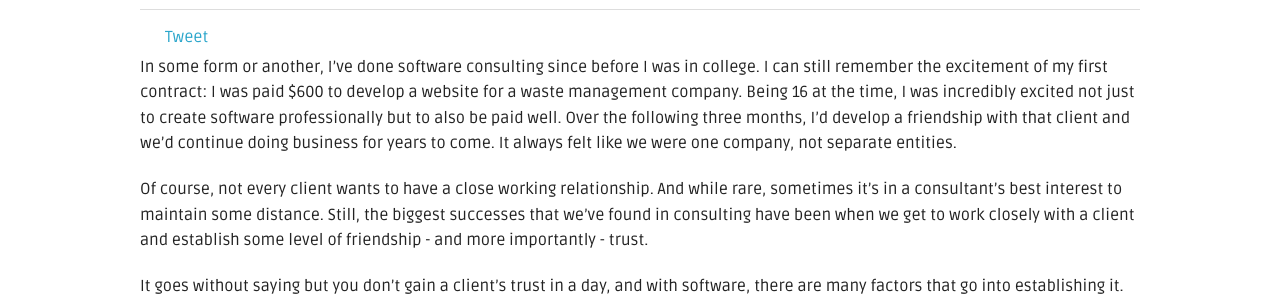
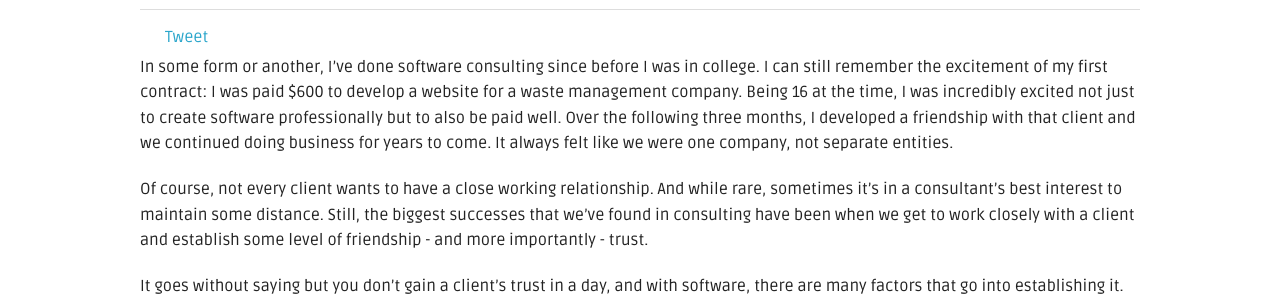
Before and after one commit to Edentech/Edentech.github.io, a Jekyll site: the page built from _posts/2013-11-20-building-client-trust-five-ws.markdown, in a window 1280 px wide. Shown: the part 192-492 px from the top of the page. Built offline with Jekyll 4.4.1, drawn with Linux system fonts in a browser that asks for light colours; Markdown is read by kramdown in place of the engine named in the settings; comment, search, counter and statistics services are not loaded.

Commit message:
Building client trust

```diff
--- a/_layouts/post.html
+++ b/_layouts/post.html
@@ -22,6 +22,17 @@
 		<div class="left social-item">
 			<a href="https://twitter.com/share" class="twitter-share-button" data-via="EdentechGroup" data-count="none">Tweet</a>
 			<script>!function(d,s,id){var js,fjs=d.getElementsByTagName(s)[0],p=/^http:/.test(d.location)?'http':'https';if(!d.getElementById(id)){js=d.createElement(s);js.id=id;js.src=p+'://platform.twitter.com/widgets.js';fjs.parentNode.insertBefore(js,fjs);}}(document, 'script', 'twitter-wjs');</script>
+			<!-- Place this tag where you want the share button to render. -->
+			<div class="g-plus" data-action="share" data-annotation="none" data-height="15"></div>
+
+			<!-- Place this tag after the last share tag. -->
+			<script type="text/javascript">
+			  (function() {
+			    var po = document.createElement('script'); po.type = 'text/javascript'; po.async = true;
+			    po.src = 'https://apis.google.com/js/platform.js';
+			    var s = document.getElementsByTagName('script')[0]; s.parentNode.insertBefore(po, s);
+			  })();
+			</script>
 		</div>
 	</div>
     {{ content }}
--- a/_posts/2013-11-20-building-client-trust-five-ws.markdown
+++ b/_posts/2013-11-20-building-client-trust-five-ws.markdown
@@ -6,7 +6,7 @@
 author:  Matt Mondok
 ---
 
-In some form or another, I've done software consulting since before I was in college.  I can still remember the excitement of my first contract:  I was paid $600 to develop a website for a waste management company.  Being 16 at the time, I was incredibly excited not just to create software professionally but to also be paid well.  Over the following three months, I'd develop a friendship with that client and we'd continue doing business for years to come.  It always felt like we were one company, not separate entities.
+In some form or another, I've done software consulting since before I was in college.  I can still remember the excitement of my first contract:  I was paid $600 to develop a website for a waste management company.  Being 16 at the time, I was incredibly excited not just to create software professionally but to also be paid well.  Over the following three months, I developed a friendship with that client and we continued doing business for years to come.  It always felt like we were one company, not separate entities.
 
 Of course, not every client wants to have a close working relationship.  And while rare, sometimes it's in a consultant's best interest to maintain some distance.  Still, the biggest successes that we've found in consulting have been when we get to work closely with a client and establish some level of friendship - and more importantly - trust.
 
```
